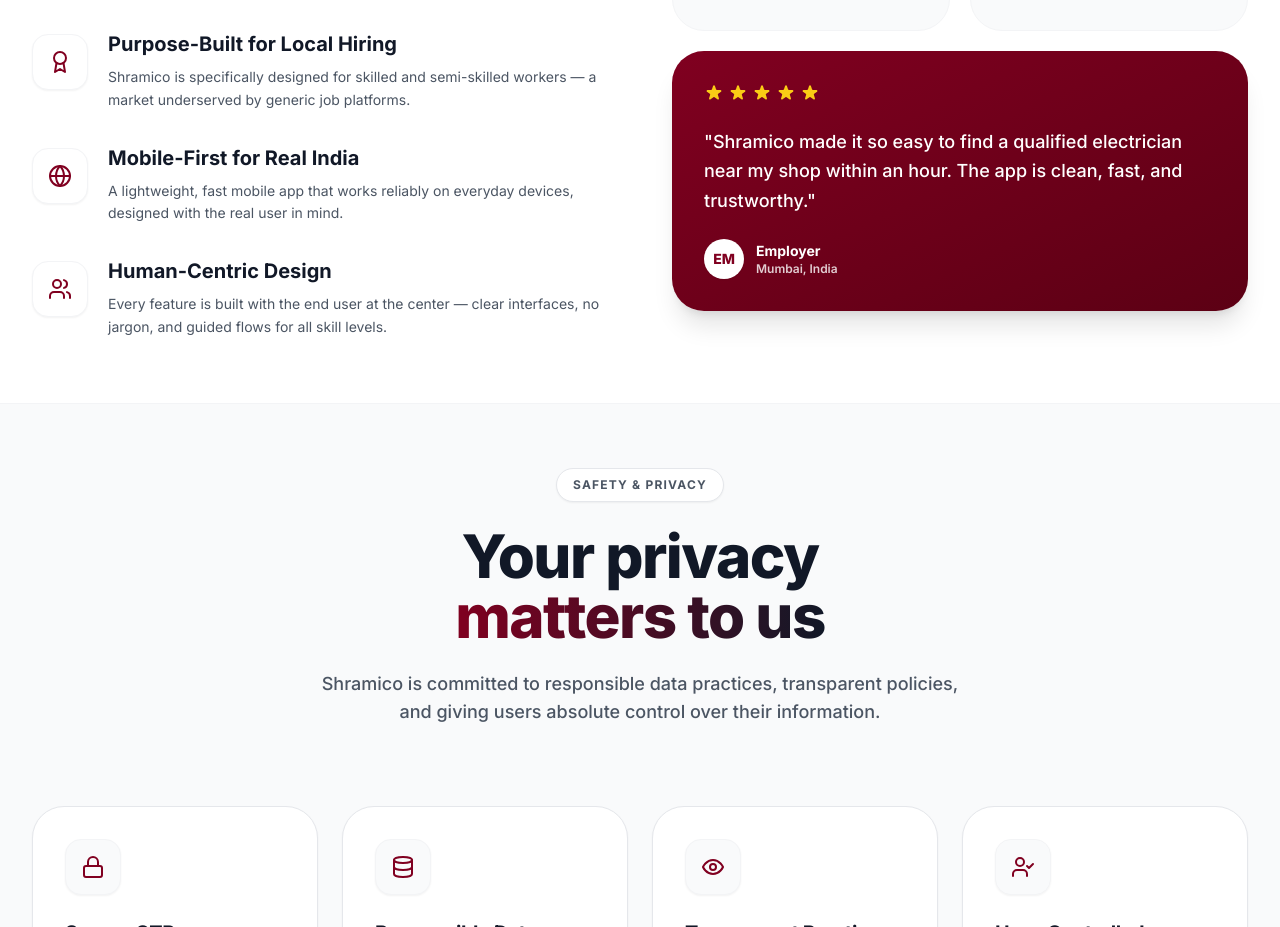
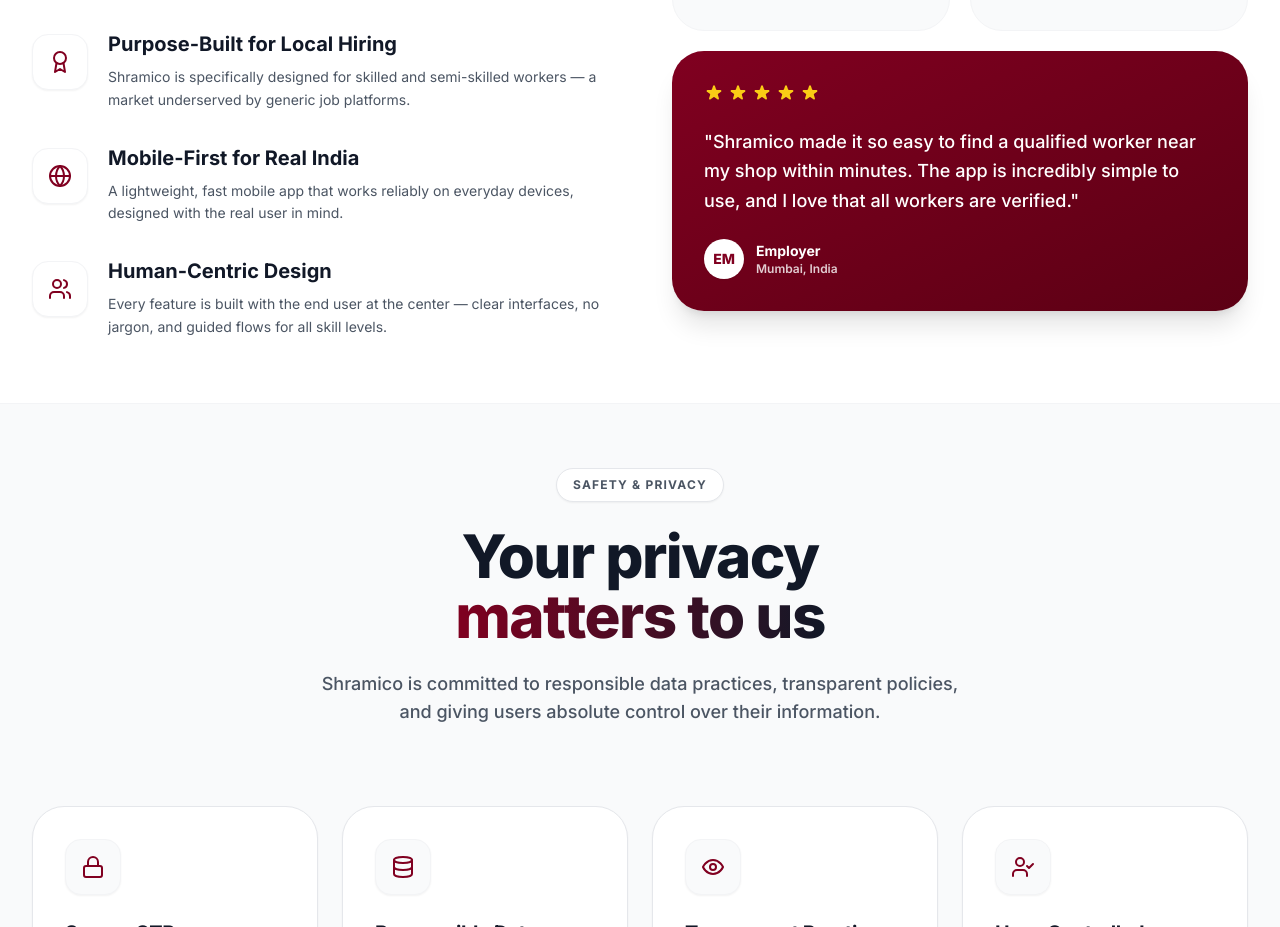
Before and after one commit to svaruok/website-shram, a React (Vite) app: page / in a window 1280 px wide. Shown: the part 5620-6547 px from the top of the page. Built offline with nearby package versions, Linux system fonts and the light colour scheme; no server answers.

Commit message:
Added sameAs properties to JSON-LD schema for social media SEO

```diff
--- a/index.html
+++ b/index.html
@@ -27,7 +27,12 @@
         "name": "Shramico",
         "url": "https://shramico.com/",
         "logo": "https://shramico.com/Shramico_logo.jpeg",
-        "description": "Shramico connects employers and skilled workers through a seamless mobile experience."
+        "description": "Shramico connects employers and skilled workers through a seamless mobile experience.",
+        "sameAs": [
+          "https://x.com/shramico",
+          "https://www.linkedin.com/company/shramico/",
+          "https://www.instagram.com/shramico"
+        ]
       }
     </script>
   </head>
--- a/src/components/WhyShramico.tsx
+++ b/src/components/WhyShramico.tsx
@@ -128,8 +128,8 @@
                   ))}
                 </div>
                 <p className="text-white text-lg leading-relaxed mb-6 font-medium">
-                  "Shramico made it so easy to find a qualified electrician near my shop within
-                  an hour. The app is clean, fast, and trustworthy."
+                  "Shramico made it so easy to find a qualified worker near my shop within
+                  minutes. The app is incredibly simple to use, and I love that all workers are verified."
                 </p>
                 <div className="flex items-center gap-3">
                   <div className="w-10 h-10 rounded-full bg-white text-burgundy flex items-center justify-center font-extrabold text-sm border border-white/30 shadow-sm">
```
